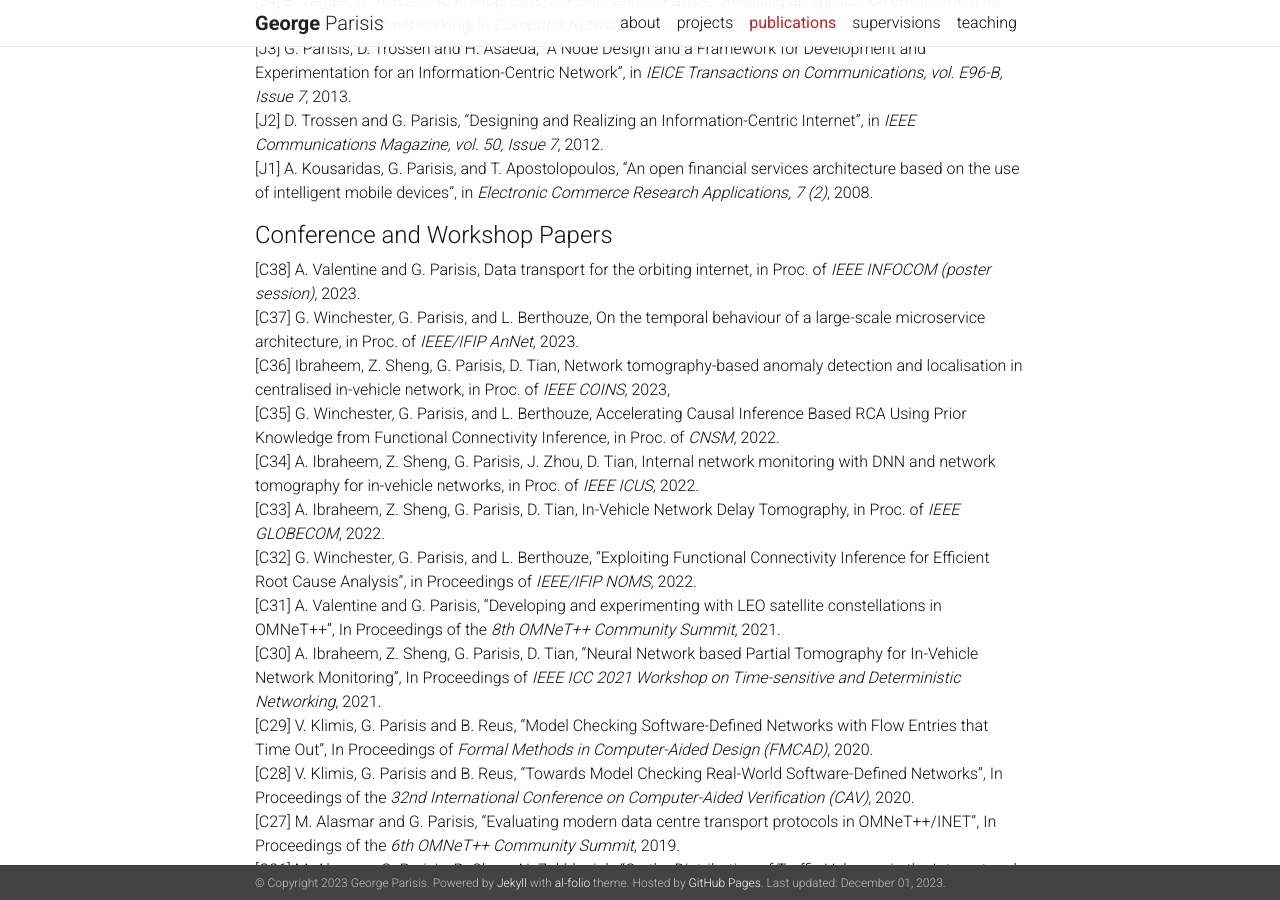
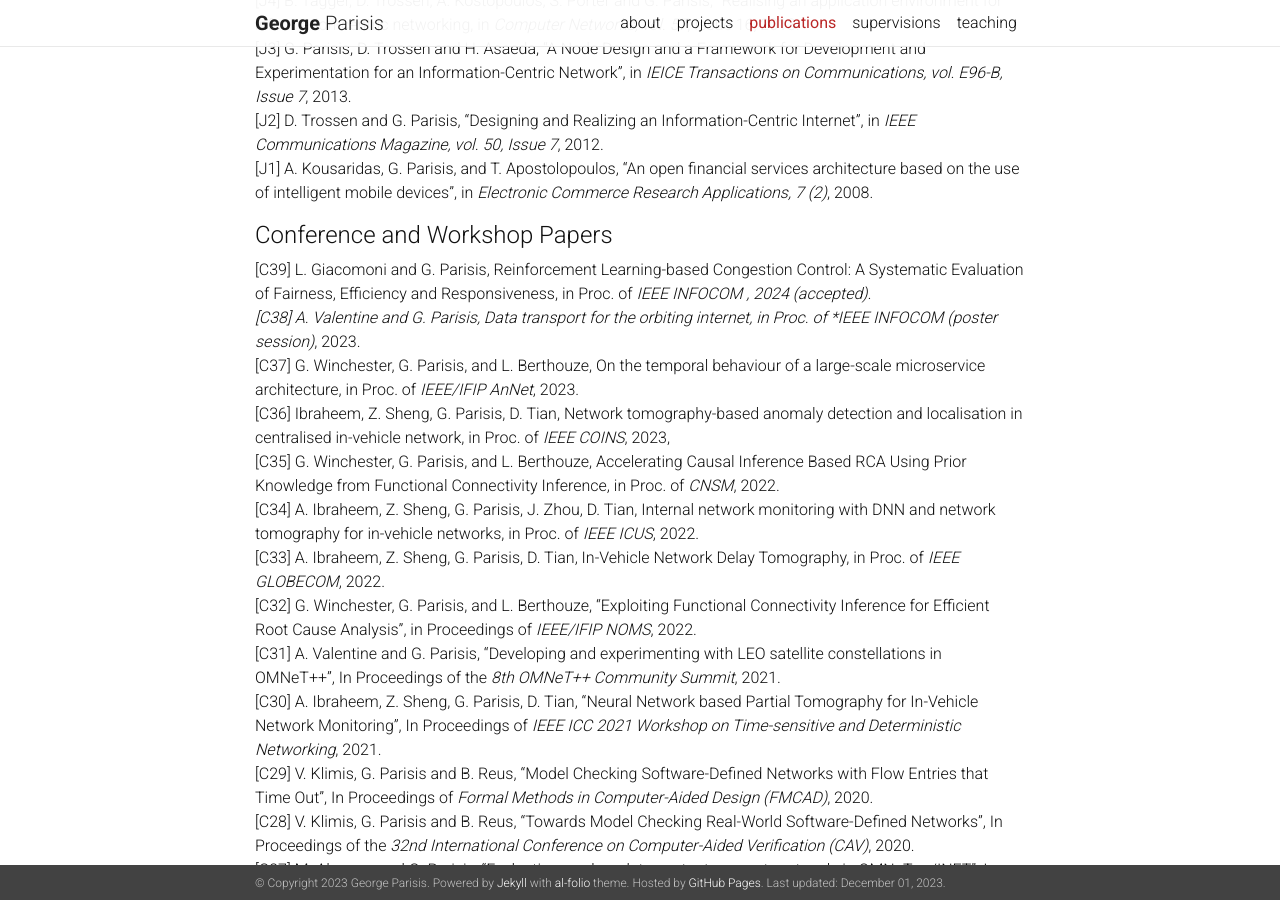
Before and after one commit to georgeparisis/georgeparisis.github.io, a Jekyll site: the page built from _pages/publications.md, in a window 1280 px wide and 900 px high, scrolled down 792 px. Built offline with Jekyll 4.4.1, drawn with Linux system fonts in a browser that asks for light colours; nearby versions of some CDN libraries; a style sheet for code colours, icons or effects is not loaded.

Commit message:
Update publications.md

```diff
--- a/_pages/publications.md
+++ b/_pages/publications.md
@@ -38,6 +38,8 @@ nav: true
 [J1] A. Kousaridas, G. Parisis, and T. Apostolopoulos, "An open financial services architecture based on the use of intelligent mobile devices", in *Electronic Commerce Research Applications, 7 (2)*, 2008.
 
 #### Conference and Workshop Papers
+[C39] L. Giacomoni and G. Parisis, Reinforcement Learning-based Congestion Control: A Systematic Evaluation of Fairness, Efficiency and Responsiveness, in Proc. of *IEEE INFOCOM , 2024 (accepted).
+<br>
 [C38] A. Valentine and G. Parisis, Data transport for the orbiting internet, in Proc. of *IEEE INFOCOM (poster session)*, 2023.
 <br>
 [C37] G. Winchester, G. Parisis, and L. Berthouze, On the temporal behaviour of a large-scale microservice architecture, in Proc. of *IEEE/IFIP AnNet*, 2023.
```
